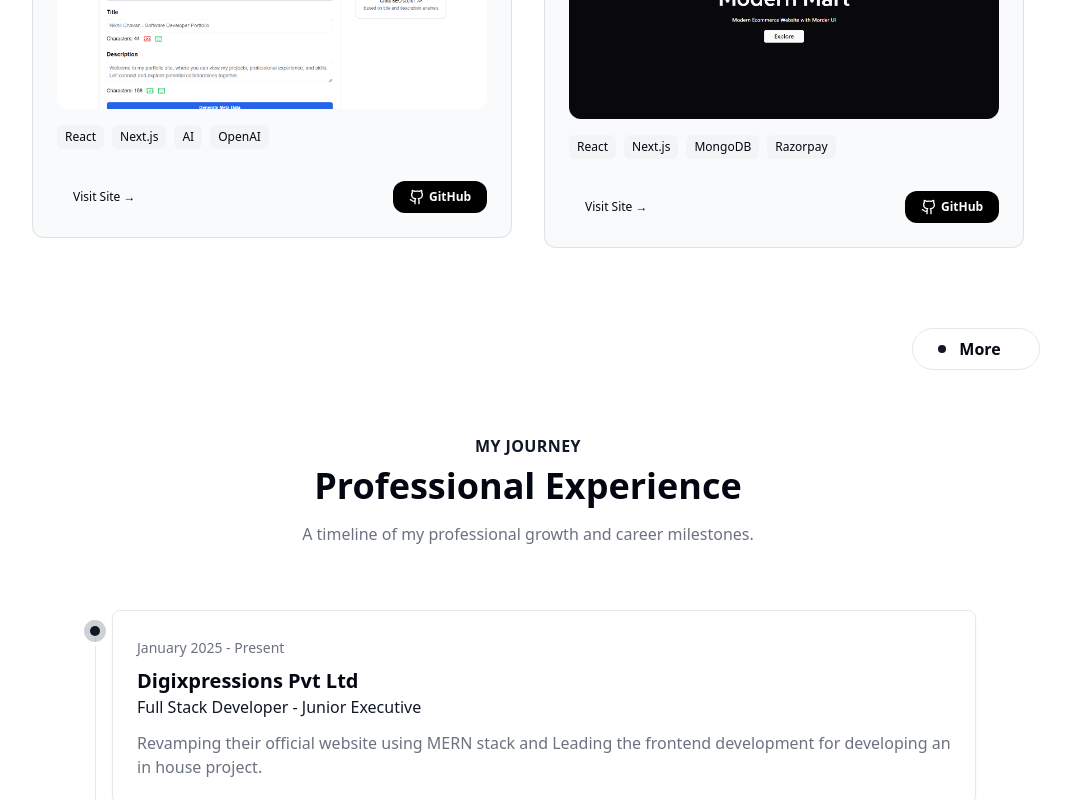
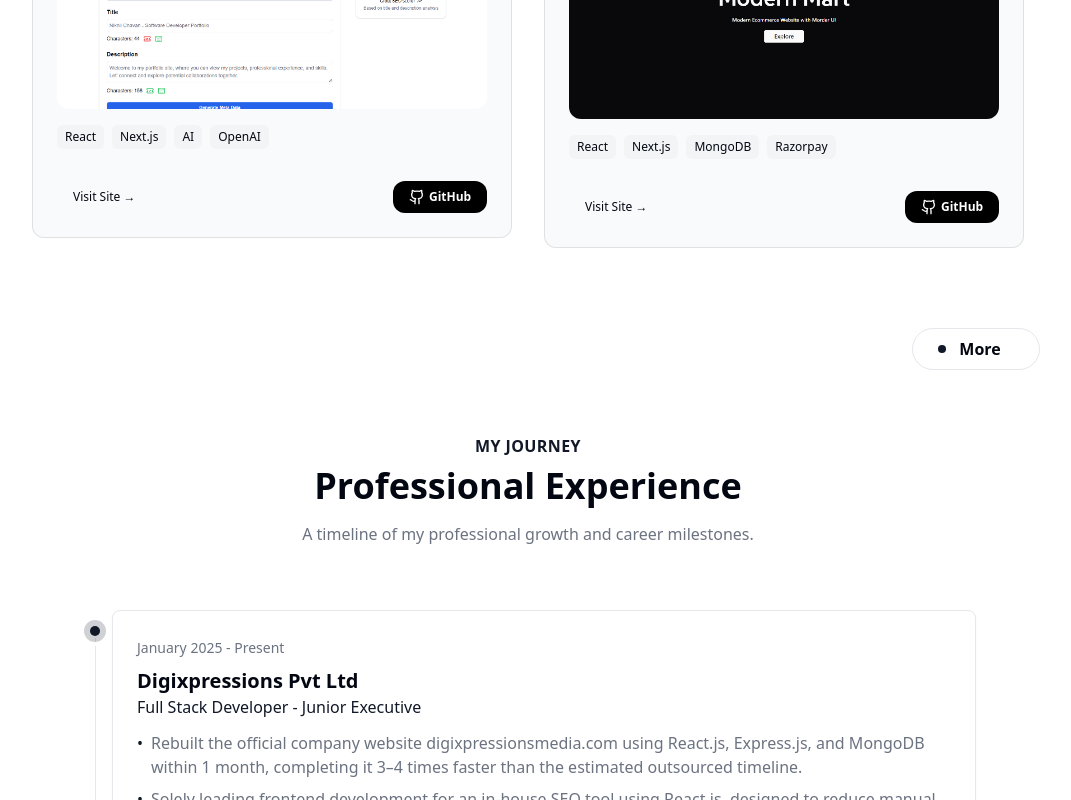
Before and after one commit to nikhil3113/portfolio-next, a Next.js app: page / in a window 1280 px wide. Shown: the part 2000-2800 px from the top of the page, without its empty margins (112-1183 px from the left). Built offline with nearby package versions, Linux system fonts and the light colour scheme.

Commit message:
added experience section on appbar

```diff
--- a/app/page.tsx
+++ b/app/page.tsx
@@ -176,7 +176,7 @@ export default function Home() {
           </div>
         </div>
 
-        <div>
+        <div id="experience">
           <Experience />
         </div>
 
--- a/components/Appbar.tsx
+++ b/components/Appbar.tsx
@@ -21,14 +21,19 @@ export function Appbar() {
     //   name: "About",
     //   link: "#about",
     // },
-    {
-      name: "Skills",
-      link: "#skills",
-    },
+    // {
+    //   name: "Skills",
+    //   link: "#skills",
+    // },
     {
       name: "Projects",
       link: "#projects",
     },
+    {
+      name: "Experience",
+      link: "#experience",
+    },
+
     {
       name: "Contact",
       link: "#contact",
--- a/components/Experience.tsx
+++ b/components/Experience.tsx
@@ -6,7 +6,7 @@ interface ExperienceItem {
   date: string;
   company: string;
   role: string;
-  description: string;
+  description: string[]; // Changed from string to string[] for bullet points
 }
 
 const experienceData: ExperienceItem[] = [
@@ -14,26 +14,39 @@ const experienceData: ExperienceItem[] = [
     date: "January 2025 - Present",
     company: "Digixpressions Pvt Ltd",
     role: "Full Stack Developer - Junior Executive",
-    description: "Revamping their official website using MERN stack and Leading the frontend development for developing an in house project."
+    description: [
+      "Rebuilt the official company website digixpressionsmedia.com using React.js, Express.js, and MongoDB within 1 month, completing it 3–4 times faster than the estimated outsourced timeline.",
+      "Solely leading frontend development for an in-house SEO tool using React.js, designed to reduce manual SEO audit time by 30% for the internal SEO team.",
+    ],
   },
   {
     date: "September 2024 - January 2025",
     company: "Digixpressions Pvt Ltd",
     role: "Product Intern",
-    description: "Built a React-based dashboard with reusable components to improve efficiency and user experience while maintaining online accessibility. Created a blog page with PHP, MySQL, and Bootstrap, then conducted competitive research to maximize SEO with structured data formats for increased visibility."
+    description: [
+      "Revamped Hero Section and developed a blog page for EasyHomeLoan using PHP, MySQL, and Bootstrap,improving page load speed by 30%.",
+      "Built and integrated 10+ RESTful APIs in PHP, streamlining data flow between frontend and backend.",
+      "Automated HR emails via Google Apps Script, reducing manual effort by 90%.",
+    ],
+  },
+  {
+    date: "June 2023 - July 2023",
+    company: "Mira Advanced Engineering",
+    role: "Java Developer Intern",
+    description: [
+      "Developed backend features in Java for internal tools, optimizing load time by 15–20%.",
+      "Worked on multiple projects using JSP, AWT, and Swing. implemented core functionality and reviewed code regularly with mentor.",
+    ],
   },
   {
     date: "February 2023 - April 2023",
     company: "Terna Engineering College",
     role: "Flutter Developer Intern",
-    description: "Contributed to the full development lifecycle of Flutter applications, from design to deployment. Helped improve the user interface and gained real experience with Flutter app development."
+    description: [
+      "Developed 3-4 screens (primarily authentication-related) using Flutter and integrated with Firebase Database.",
+      "Enhanced app usability by refining 5+ UI screens, improving user satisfaction scores in testing by 25%",
+    ],
   },
-  {
-    date: "June 2023 - July 2023",
-    company: "Mira Advanced Engineering",
-    role: "Java Developer Intern",
-    description: "Acquired hands-on experience in Java application development. Contributed to the development of Java-based web applications and JSP websites."
-  }
 ];
 
 export function Experience() {
@@ -41,8 +54,12 @@ export function Experience() {
     <section className="py-16">
       <div className="container mx-auto px-4">
         <div className="max-w-2xl mx-auto text-center mb-16">
-          <p className="text-primary font-semibold mb-2 tracking-wide">MY JOURNEY</p>
-          <h2 className="text-3xl md:text-4xl font-bold mb-4">Professional Experience</h2>
+          <p className="text-primary font-semibold mb-2 tracking-wide">
+            MY JOURNEY
+          </p>
+          <h2 className="text-3xl md:text-4xl font-bold mb-4">
+            Professional Experience
+          </h2>
           <p className="text-muted-foreground max-sm:px-5">
             A timeline of my professional growth and career milestones.
           </p>
@@ -70,10 +87,19 @@ export function Experience() {
 
               {/* Content */}
               <div className="bg-card border rounded-lg p-6 shadow-sm">
-                <span className="text-sm text-muted-foreground font-medium">{item.date}</span>
+                <span className="text-sm text-muted-foreground font-medium">
+                  {item.date}
+                </span>
                 <h3 className="text-xl font-bold mt-2">{item.company}</h3>
                 <h4 className="font-medium text-primary">{item.role}</h4>
-                <p className="mt-3 text-muted-foreground">{item.description}</p>
+                <ul className="mt-3 space-y-2 text-muted-foreground">
+                  {item.description.map((point, idx) => (
+                    <li key={idx} className="flex items-start">
+                      <span className="text-primary mr-2">•</span>
+                      <span>{point}</span>
+                    </li>
+                  ))}
+                </ul>
               </div>
             </motion.div>
           ))}
```
